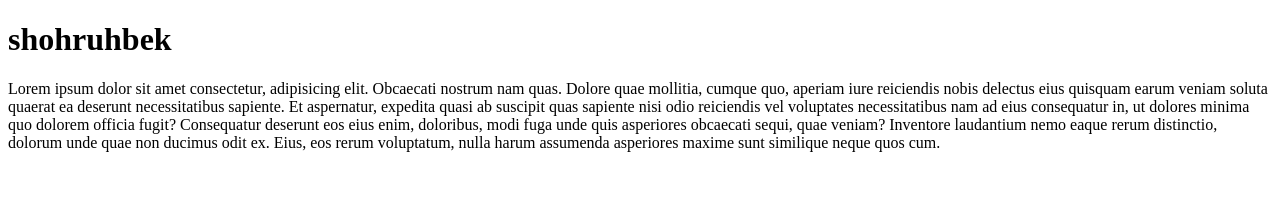
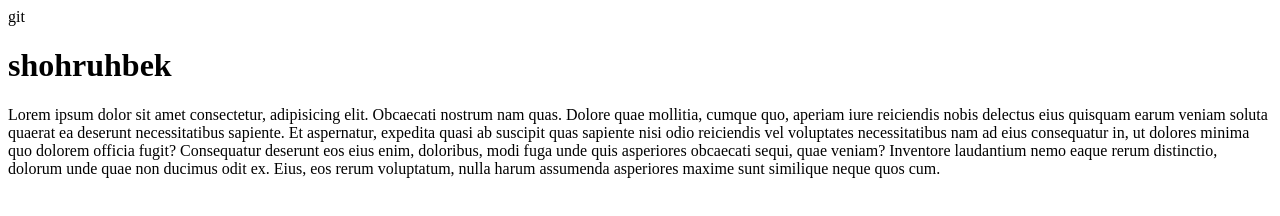
Before and after one commit to shoh1994/lesson1reak-11, a plain HTML site: page index.html in a window 1280 px wide. Drawn offline with Linux system fonts and the light colour scheme; files whose address does not match are found by name.

Commit message:
nurmatov

```diff
--- a/index.html
+++ b/index.html
@@ -7,7 +7,7 @@
     <title>Document</title>
     <link rel="stylesheet" href="./pages/home.css">
 </head>
-<body>
+<body >git</body>
     <h1>shohruhbek</h1>
     <p>Lorem ipsum dolor sit amet consectetur, adipisicing elit. Obcaecati nostrum nam quas. Dolore quae mollitia, cumque quo, aperiam iure reiciendis nobis delectus eius quisquam earum veniam soluta quaerat ea deserunt necessitatibus sapiente. Et aspernatur, expedita quasi ab suscipit quas sapiente nisi odio reiciendis vel voluptates necessitatibus nam ad eius consequatur in, ut dolores minima quo dolorem officia fugit? Consequatur deserunt eos eius enim, doloribus, modi fuga unde quis asperiores obcaecati sequi, quae veniam? Inventore laudantium nemo eaque rerum distinctio, dolorum unde
          quae non ducimus odit ex. Eius, eos rerum voluptatum, nulla harum assumenda asperiores maxime sunt similique neque quos cum.</p>
```
